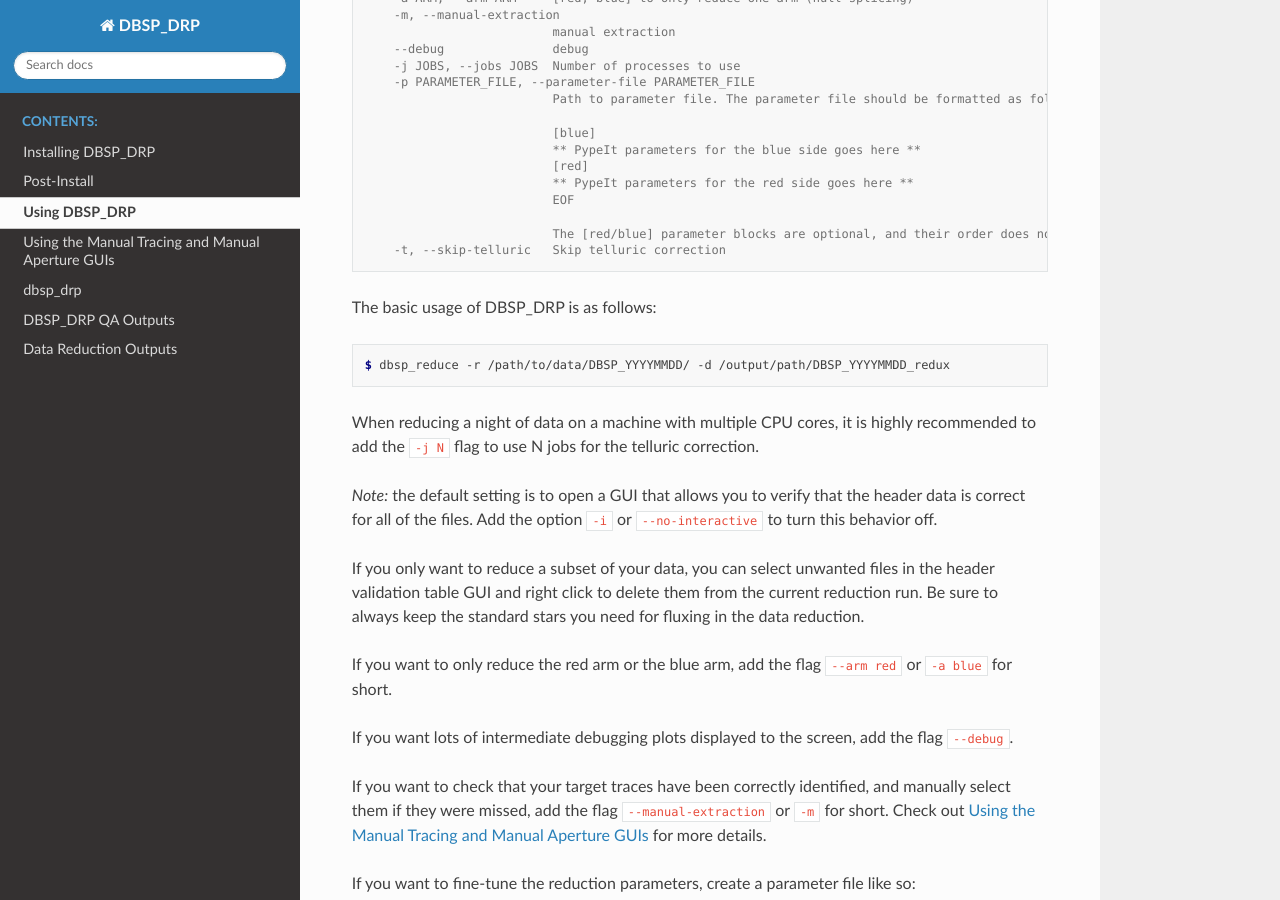
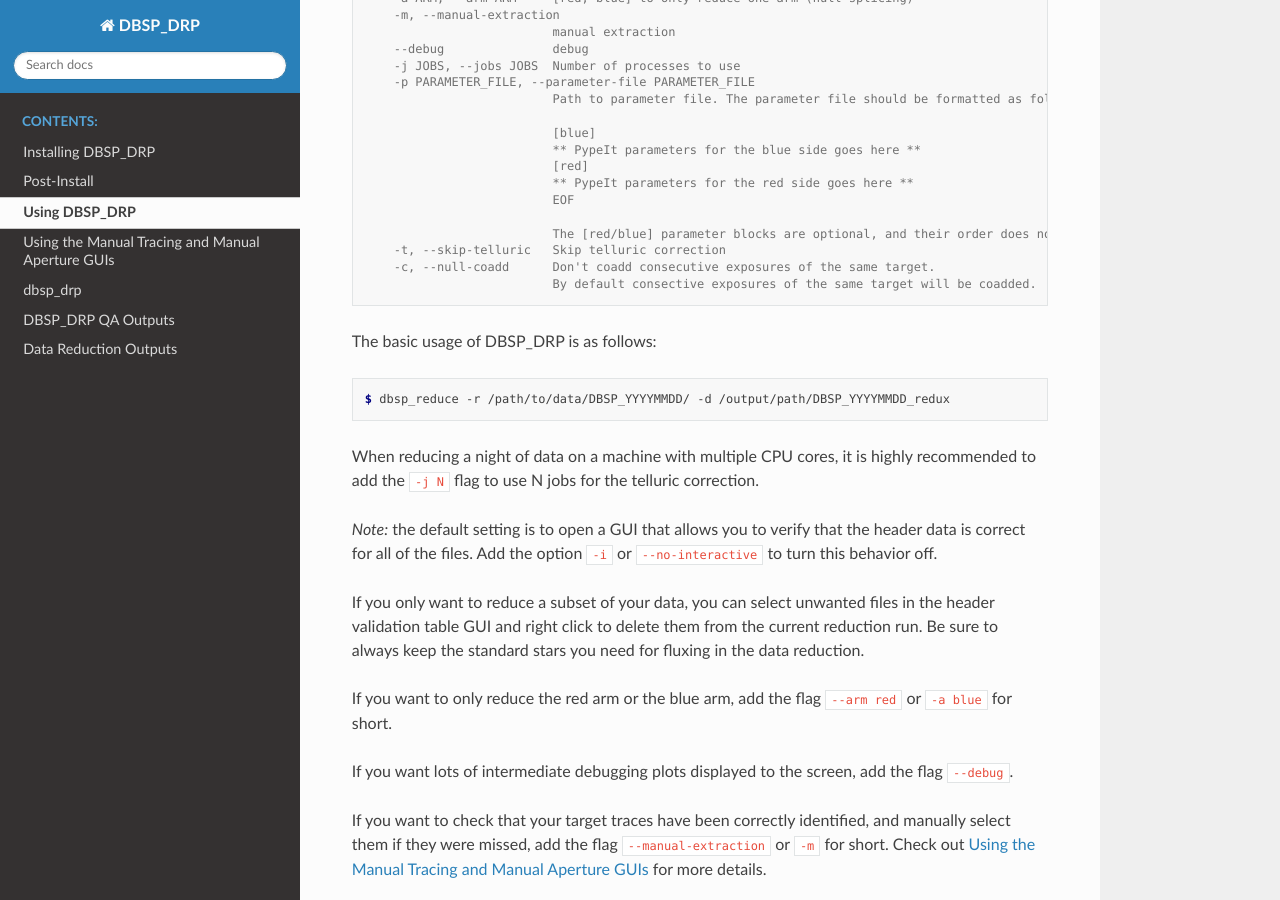
Before and after one commit to finagle29/DBSP_DRP, a Sphinx documentation site: the page built from docs/source/usage.rst, in a window 1280 px wide and 900 px high, scrolled down 432 px. Built offline with Sphinx 7.4.7 and the Read the Docs theme 2.0.0, drawn with Linux system fonts in a browser that asks for light colours.

Commit message:
add -c option to docs

```diff
--- a/docs/source/usage.rst
+++ b/docs/source/usage.rst
@@ -34,6 +34,8 @@ After :doc:`installing`, you are ready to reduce some DBSP data!
 
                               The [red/blue] parameter blocks are optional, and their order does not matter.
         -t, --skip-telluric   Skip telluric correction
+        -c, --null-coadd      Don't coadd consecutive exposures of the same target.
+                              By default consective exposures of the same target will be coadded.
 
 
 The basic usage of DBSP_DRP is as follows:
```
